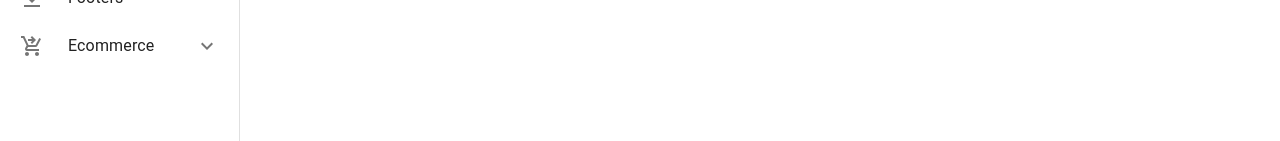
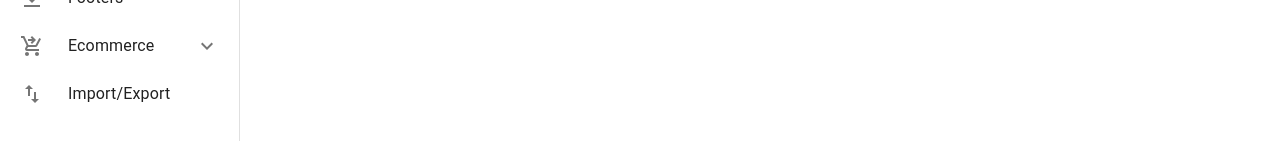
Before and after one commit to ravenanhq/admina, a Next.js app: page / in a window 1280 px wide. Shown: the part 571-712 px from the top of the page. Built offline with nearby package versions, Linux system fonts and the light colour scheme.

Commit message:
Fixed Deployment issue.

```diff
--- a/src/app/components/Sidebar/Sidebar.tsx
+++ b/src/app/components/Sidebar/Sidebar.tsx
@@ -28,7 +28,7 @@ import Collapse from "@mui/material/Collapse";
 import KeyboardArrowRightIcon from '@mui/icons-material/KeyboardArrowRight';
 import  LoginIcon from "@mui/icons-material/Login";
 import VerticalAlignBottomIcon from '@mui/icons-material/VerticalAlignBottom';
-
+import ImportExportIcon from '@mui/icons-material/ImportExport';
 
 const drawerWidth = 240;
 
@@ -104,6 +104,7 @@ const Sidebar: React.FC = () => {
         { label: "Product List", route: "/ecommerce/product-list" },
       ],
     },
+    { label: "Import/Export", route: "/import-export-element" }
   ];
   const isMobile = useMediaQuery("(max-width:1023px)");
   const [hover, setHover] = React.useState(false);
@@ -211,6 +212,7 @@ const Sidebar: React.FC = () => {
                       {menuItem.label === "Signin" ? <LoginIcon /> : ""}
                       {menuItem.label === "Footers" ? <VerticalAlignBottomIcon /> : ""}
                       {menuItem.label === "Ecommerce" ? <ShoppingCartCheckoutIcon /> : ""}
+                      {menuItem.label === "Import/Export" ? <ImportExportIcon /> : ""}
                     </ListItemIcon>
                     <ListItemText
                       primary={menuItem.label}
```
